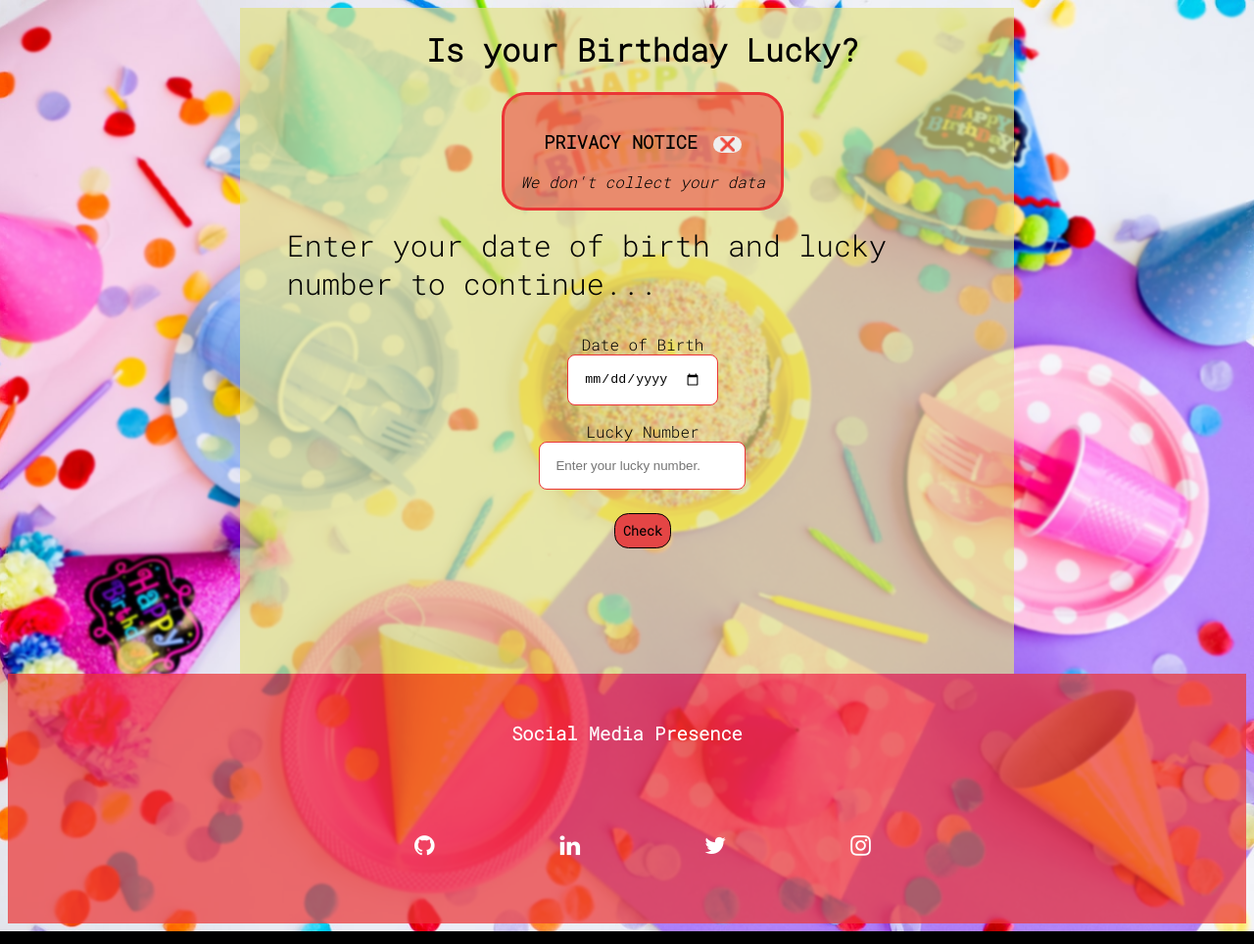
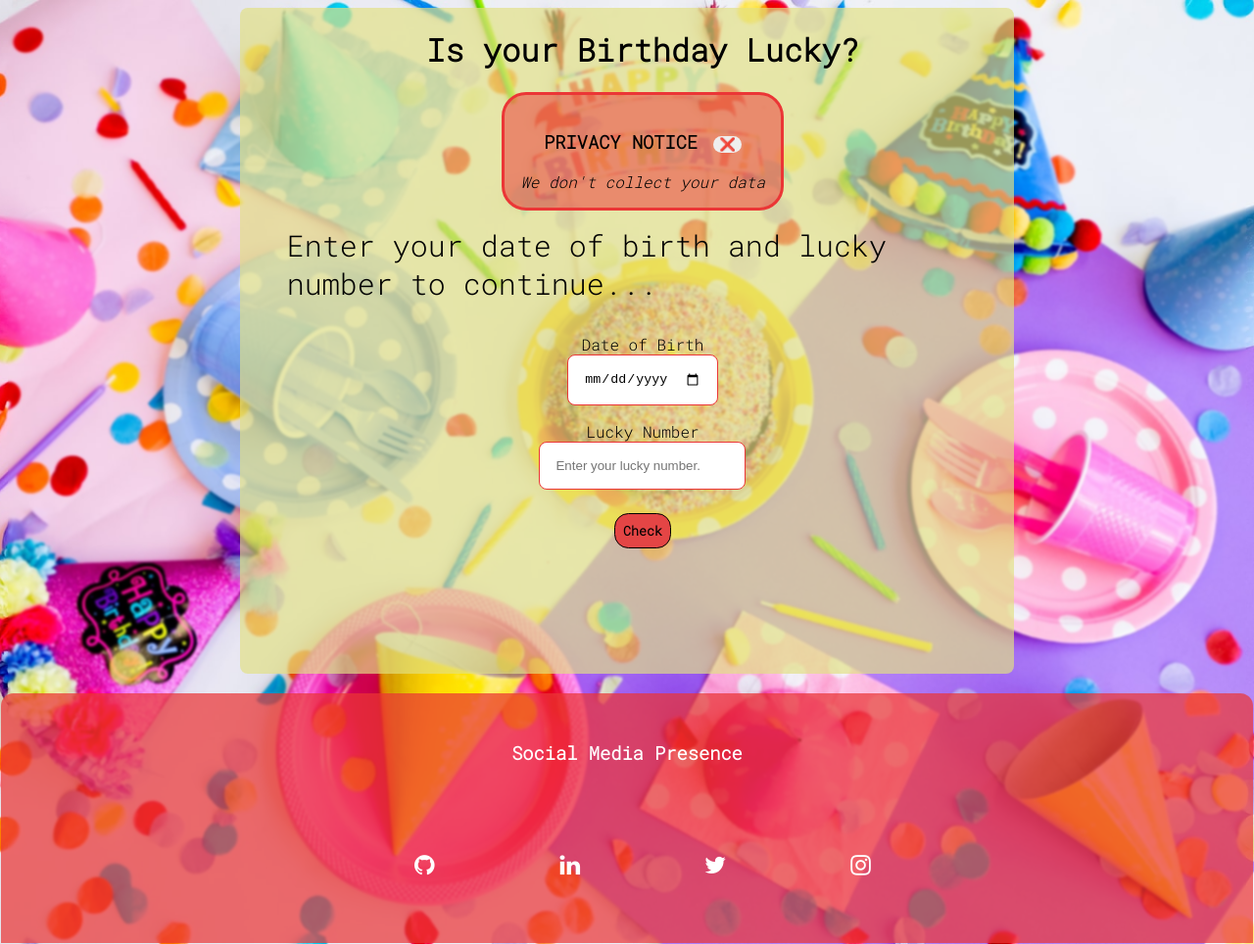
Before and after one commit to Adarsh-Patel-Dev/Lucky-Birthdayy, a plain HTML site: page index.html in a window 1280 px wide. Shown: the whole page at 98% size. Drawn offline with Linux system fonts and the light colour scheme.

Commit message:
fix margin

```diff
--- a/style.css
+++ b/style.css
@@ -19,6 +19,7 @@ h1{
 }
 
 .container{
+    border-radius: 0.5rem;
     max-height: fit-content;
     display: flex;
     flex-direction: column;
@@ -154,7 +155,11 @@ img{
 
 footer{
     background-color: rgba(235, 54, 54, 0.719);
-    margin: 0%;
+    margin-left: -7px;
+    margin-right: -7px;
+    margin-bottom: -7px;
+    margin-top: 20px;
+    border-radius: 0.8rem 0.8rem 0rem 0rem;
 
 }
 
```
